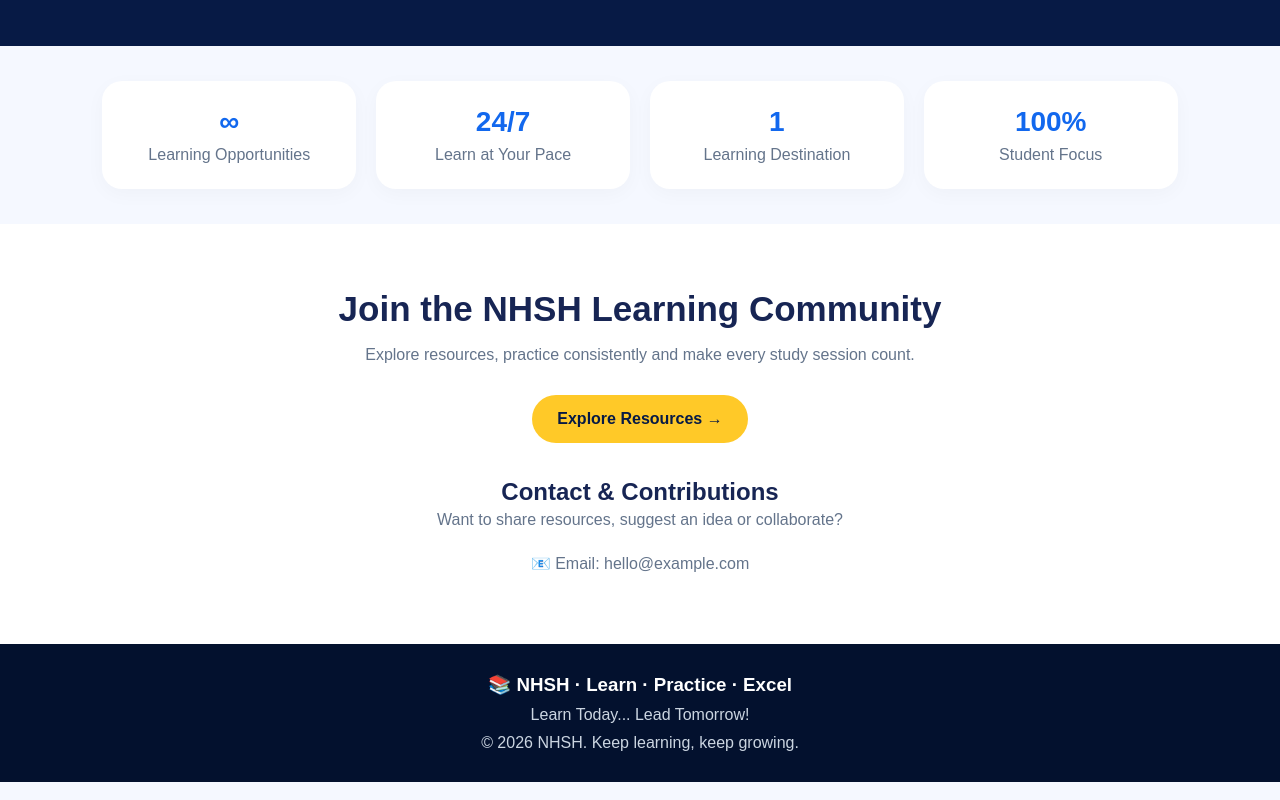
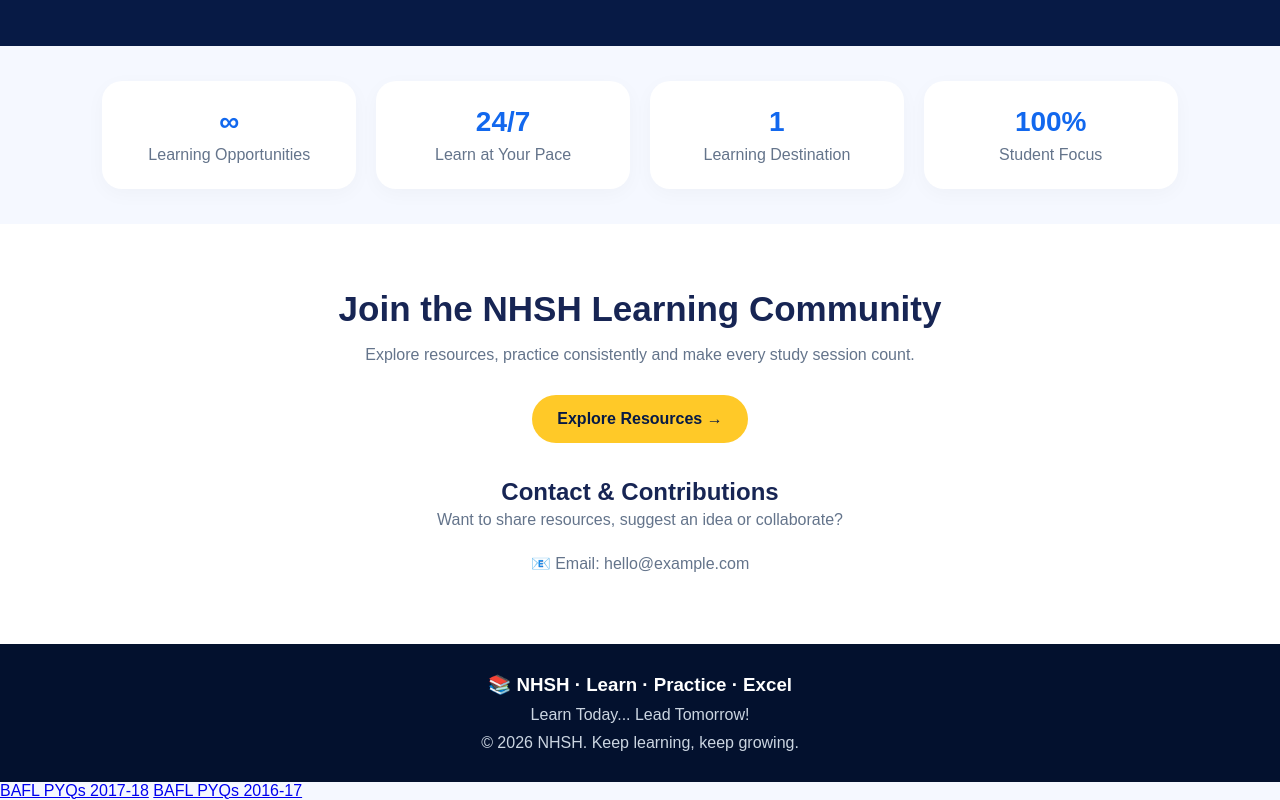
Before and after one commit to noorhasan567489-a11y/SKILLAORA, a plain HTML site: page index.html in a window 1280 px wide. Shown: the part 2709-3509 px from the top of the page. Drawn offline with Linux system fonts and the light colour scheme.

Commit message:
Update index.html

```diff
--- a/index.html
+++ b/index.html
@@ -478,3 +478,6 @@ function searchCards(){
 
 </body>
 </html>
+<a href="bafl-2017-18.pdf" target="_blank">BAFL PYQs 2017-18</a>
+
+<a href="bafl-2016-17.pdf" target="_blank">BAFL PYQs 2016-17</a>
```
